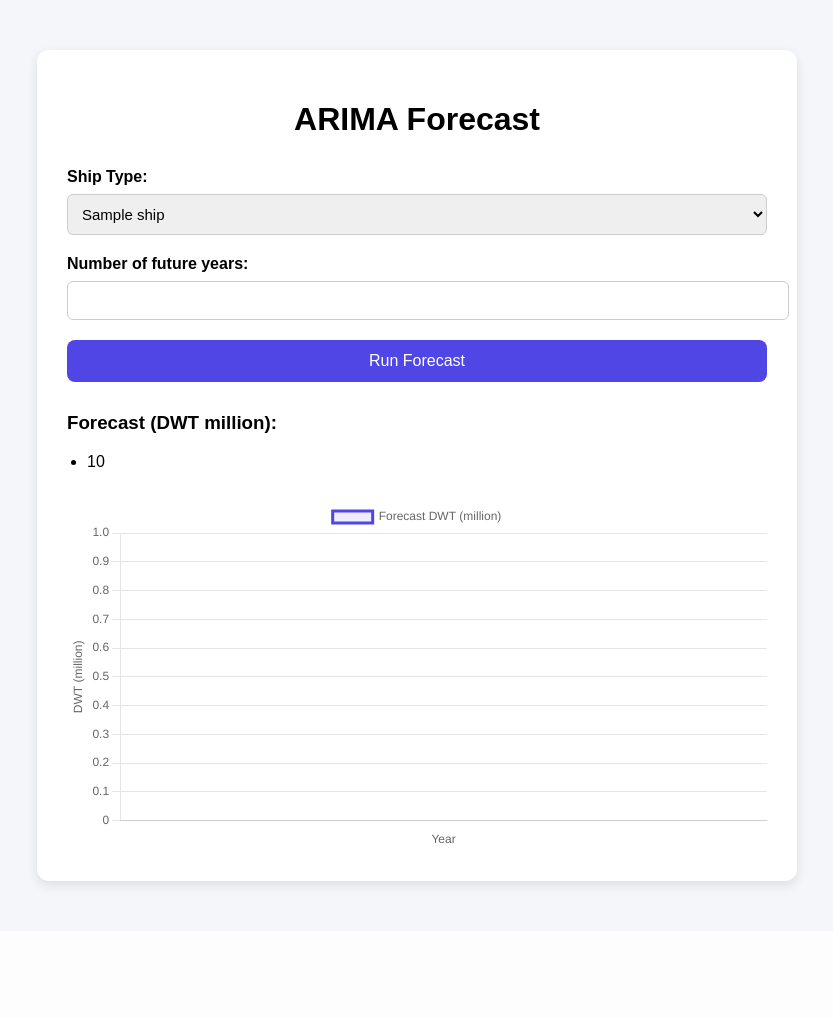
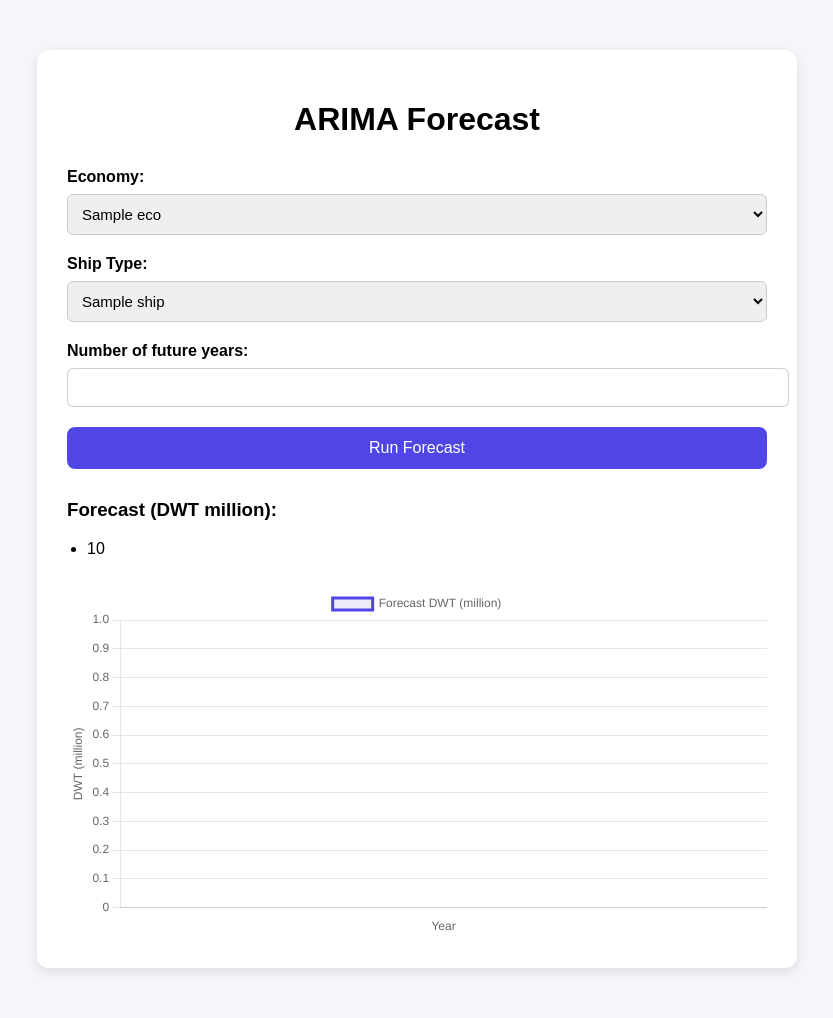
Before and after one commit to lamloom-maker/arima-forecast, a Flask app: template templates/index.html in a window 1280 px wide. Shown: the whole page, without its empty margins (223-1056 px from the left). Before the commit the page ends 890 px from the top, so only its background shows below. Run offline with Flask 3, Linux system fonts and the light colour scheme; the template is opened without the code that fills it: most values are stand-ins (such as "Sample title", 1, 10 or a date in 2020).

Commit message:
Add economy and ship type dropdowns to UI

```diff
--- a/templates/index.html
+++ b/templates/index.html
@@ -77,6 +77,18 @@
     <h1>ARIMA Forecast</h1>
 
     <form method="POST">
+
+        <!-- 🌍 Economy dropdown -->
+        <label>Economy:</label>
+        <select name="economy">
+            {% for eco in economies %}
+                <option value="{{ eco }}" {% if eco == selected_economy %}selected{% endif %}>
+                    {{ eco }}
+                </option>
+            {% endfor %}
+        </select>
+
+        <!-- 🚢 Ship Type dropdown -->
         <label>Ship Type:</label>
         <select name="ship_type">
             {% for ship in ship_types %}
@@ -86,6 +98,7 @@
             {% endfor %}
         </select>
 
+        <!-- 🔮 Steps -->
         <label>Number of future years:</label>
         <input type="number" name="steps" min="1" value="{{ steps }}">
 
```
